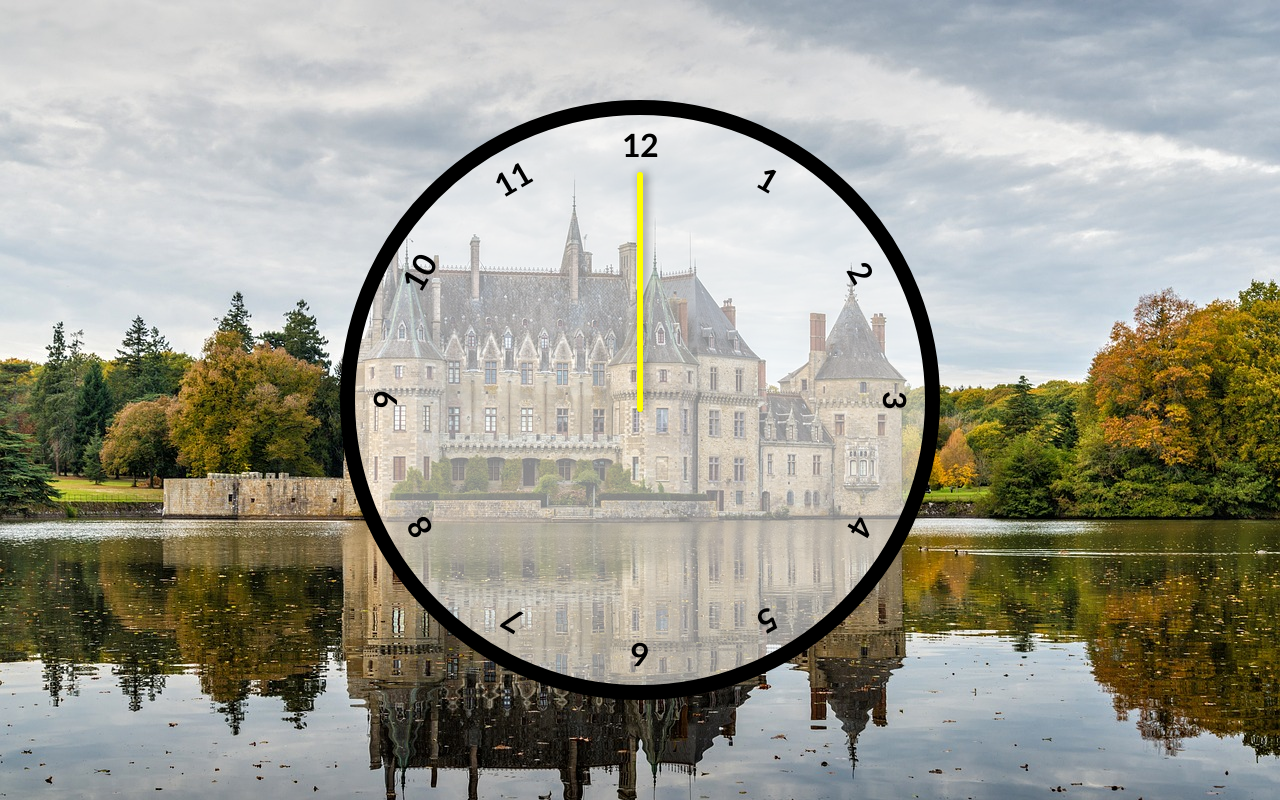
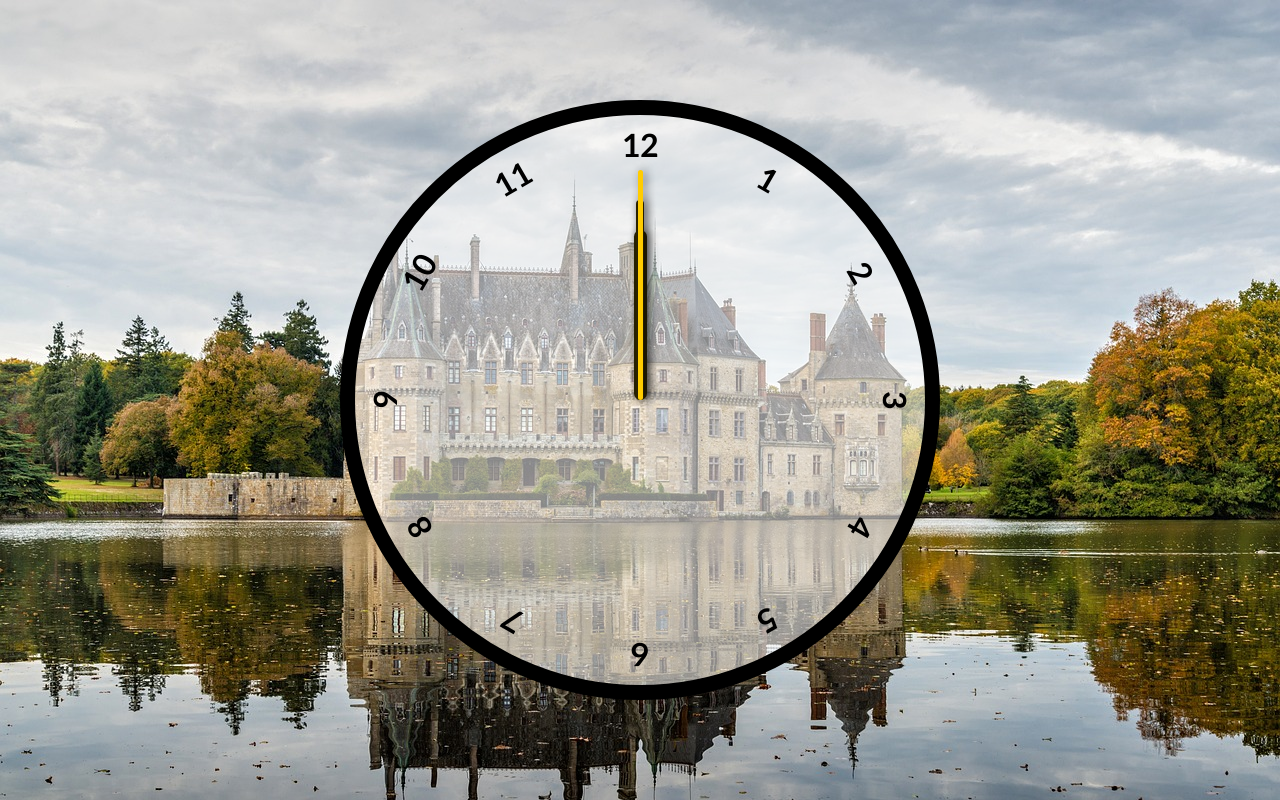
Before and after one commit to KaueMtaheus/Relogio, a plain HTML site: page arquivos/index.html in a window 1280 px wide. Drawn offline with Linux system fonts and the light colour scheme.

Commit message:
base do estylo ok

```diff
--- a/arquivos/css/style.css
+++ b/arquivos/css/style.css
@@ -85,16 +85,49 @@ main {
 
 .number-12 {
     transform: rotate(360deg);
+
 }
 
 
 .second-hand {
     box-shadow: 3px 0px 10px 0px #00000079;
-    width: 6px;
-    height: 240px;
-    background-color: yellow;
+    width: 5px;
+    height: 230px;
+    background-color: #ffcc00;
     position: absolute;
     border-radius: 5px;
-    transform: translate(0, -45%);
-    transform: rotate();
+    transform: translate(0, -50%);
+    transform-origin: bottom center;
 }
+
+.minute-hand {
+    box-shadow: 3px 0px 10px 0px #00000079;
+    width: 8px;
+    height: 200px;
+    background-color: #2d2502;
+    position: absolute;
+    border-radius: 5px;
+    transform: translate(0, -50%);
+    transform-origin: bottom center;
+}
+
+.hour-hand {
+    box-shadow: 3px 0px 10px 0px #00000079;
+    width: 13px;
+    height: 170px;
+    background-color: #2d2502;
+    position: absolute;
+    border-radius: 13px;
+    transform: translate(0, -50%);
+    transform-origin: bottom center;
+}
+
+.center {
+    box-shadow: 3px 0px 10px 0px #00000079;
+
+    width: 20px;
+    height: 20px;
+    border-radius: 20px;
+    background-color: #ffcc00;
+    position: absolute;
+}
```
